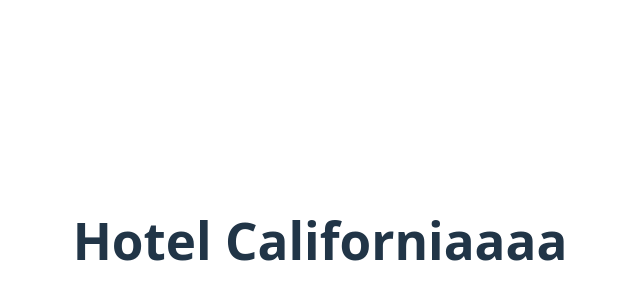
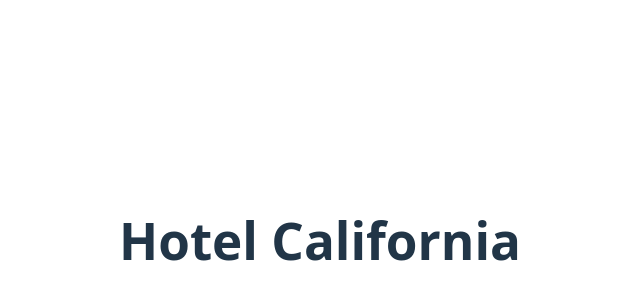
Before and after one commit to UEM-Grupo-4/Hotel-California-FrontEnd, a React (Vite) app: page / in a window 1280 px wide. Shown: the part 160-460 px from the top of the page, without its empty margins (320-960 px from the left). Built offline with nearby package versions, Linux system fonts and the light colour scheme.

Commit message:
Fixing name

```diff
--- a/src/App.tsx
+++ b/src/App.tsx
@@ -1,6 +1,6 @@
 import "./App.css";
 function App() {
-  return <h1>Hotel Californiaaaa</h1>;
+  return <h1>Hotel California</h1>;
 }
 
 export default App;
```
